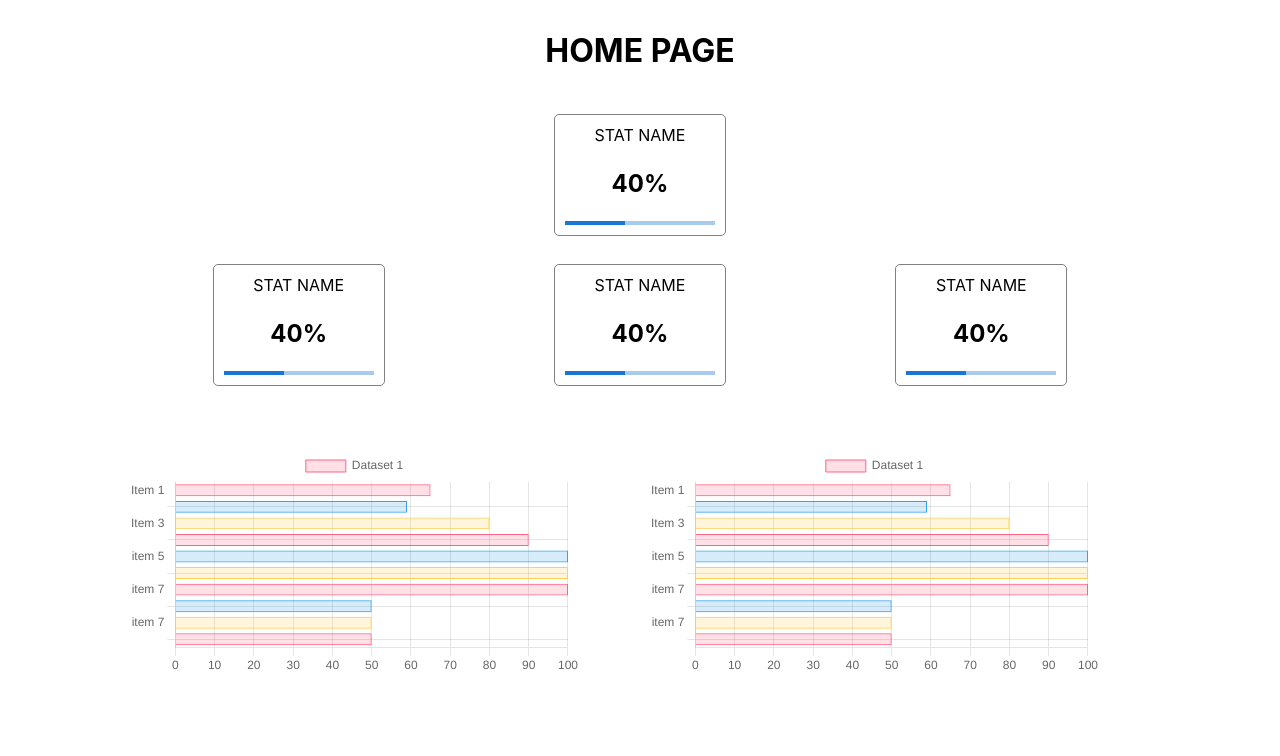
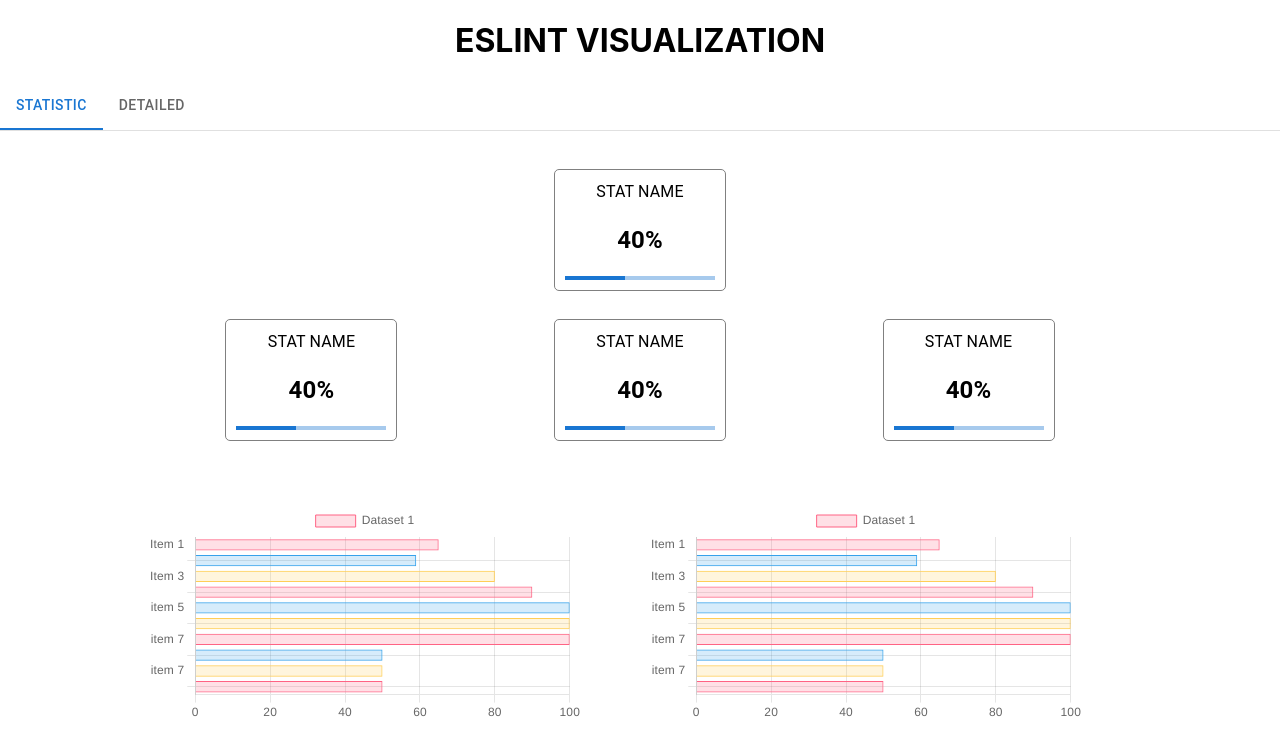
Before and after one commit to CMPUT416-Triet-Nicholas/eslint_visualization, a React (Create React App) app: page / in a window 1280 px wide. Shown: the top 756 px of the page. Built offline with nearby package versions, Linux system fonts and the light colour scheme.

Commit message:
feat: add tab

```diff
--- a/src/App.tsx
+++ b/src/App.tsx
@@ -1,23 +1,41 @@
-import React from "react";
+import React, { useState } from "react";
 import "./App.css";
-import { BrowserRouter as Router, Routes, Route } from "react-router-dom";
-import { HomePage } from "./components/HomePage";
+import { StatisticTab } from "./components/StatisticTab";
 import { DetailedPage } from "./components/DetailedPage";
+import { Box, Tab } from "@mui/material";
+import { TabContext, TabList, TabPanel } from "@mui/lab";
 
-enum RouteEnum {
-  HOME_PAGE = "/",
-  DETAILED_PAGE = "/detailed",
+enum TabEnum {
+  STATISTIC = "STATISTIC",
+  DETAILED = "DETAILED",
 }
 
 function App() {
+  const [tab, setTab] = useState(TabEnum.STATISTIC);
+
+  const handleChange = (event: React.SyntheticEvent, newValue: any) => {
+    setTab(newValue);
+  };
+
   return (
     <div className="App">
-      <Router>
-        <Routes>
-          <Route path={RouteEnum.HOME_PAGE} element={<HomePage />} />
-          <Route path={RouteEnum.DETAILED_PAGE} element={<DetailedPage />} />
-        </Routes>
-      </Router>
+      <h1>ESLINT VISUALIZATION</h1>
+      <Box sx={{ width: "100%", typography: "body1" }}>
+        <TabContext value={tab}>
+          <Box sx={{ borderBottom: 1, borderColor: "divider" }}>
+            <TabList onChange={handleChange} aria-label="lab API tabs example">
+              <Tab label="Statistic" value={TabEnum.STATISTIC} />
+              <Tab label="Detailed" value={TabEnum.DETAILED} />
+            </TabList>
+          </Box>
+          <TabPanel value={TabEnum.STATISTIC}>
+            <StatisticTab />
+          </TabPanel>
+          <TabPanel value={TabEnum.DETAILED}>
+            <DetailedPage />
+          </TabPanel>
+        </TabContext>
+      </Box>
     </div>
   );
 }
--- /dev/null
+++ b/src/components/StatisticBox.tsx
@@ -0,0 +1,33 @@
+import React from "react";
+import { LinearProgress } from "@mui/material";
+
+export const StatisticBox = ({
+  statName,
+  statNum,
+}: {
+  statName: string;
+  statNum: number;
+}) => {
+  const boxSize = "150px";
+
+  return (
+    <div
+      style={{
+        border: "1px solid gray",
+        padding: "10px",
+        borderRadius: "5px",
+        width: boxSize,
+        height: "100px",
+        display: "flex",
+        flexDirection: "column",
+        justifyContent: "space-between",
+      }}
+    >
+      <div style={{ marginBottom: "10px" }}>{statName}</div>
+      <div
+        style={{ fontSize: "24px", fontWeight: "bold", marginBottom: "10px" }}
+      >{`${statNum}%`}</div>
+      <LinearProgress variant="determinate" value={statNum} />
+    </div>
+  );
+};
--- a/src/components/HomePage.tsx
+++ b/src/components/StatisticTab.tsx
@@ -2,8 +2,9 @@ import React from "react";
 import { Grid, LinearProgress } from "@mui/material";
 import { Bar } from "react-chartjs-2";
 import "chart.js/auto";
+import { StatisticBox } from "./StatisticBox";
 
-export const HomePage = () => {
+export const StatisticTab = () => {
   return (
     <div
       style={{
@@ -13,18 +14,6 @@ export const HomePage = () => {
       }}
     >
       <Grid container sx={{ maxWidth: "80%" }}>
-        <Grid
-          item
-          xs={12}
-          sx={{
-            height: "100px",
-            display: "flex",
-            justifyContent: "center",
-            alignItems: "center",
-          }}
-        >
-          <h1>HOME PAGE</h1>
-        </Grid>
         <Grid
           item
           xs={12}
@@ -124,37 +113,6 @@ export const HomePage = () => {
   );
 };
 
-const StatisticBox = ({
-  statName,
-  statNum,
-}: {
-  statName: string;
-  statNum: number;
-}) => {
-  const boxSize = "150px";
-
-  return (
-    <div
-      style={{
-        border: "1px solid gray",
-        padding: "10px",
-        borderRadius: "5px",
-        width: boxSize,
-        height: "100px",
-        display: "flex",
-        flexDirection: "column",
-        justifyContent: "space-between",
-      }}
-    >
-      <div style={{ marginBottom: "10px" }}>{statName}</div>
-      <div
-        style={{ fontSize: "24px", fontWeight: "bold", marginBottom: "10px" }}
-      >{`${statNum}%`}</div>
-      <LinearProgress variant="determinate" value={statNum} />
-    </div>
-  );
-};
-
 const HorizontalBarChart = () => {
   const data = {
     labels: [
```
